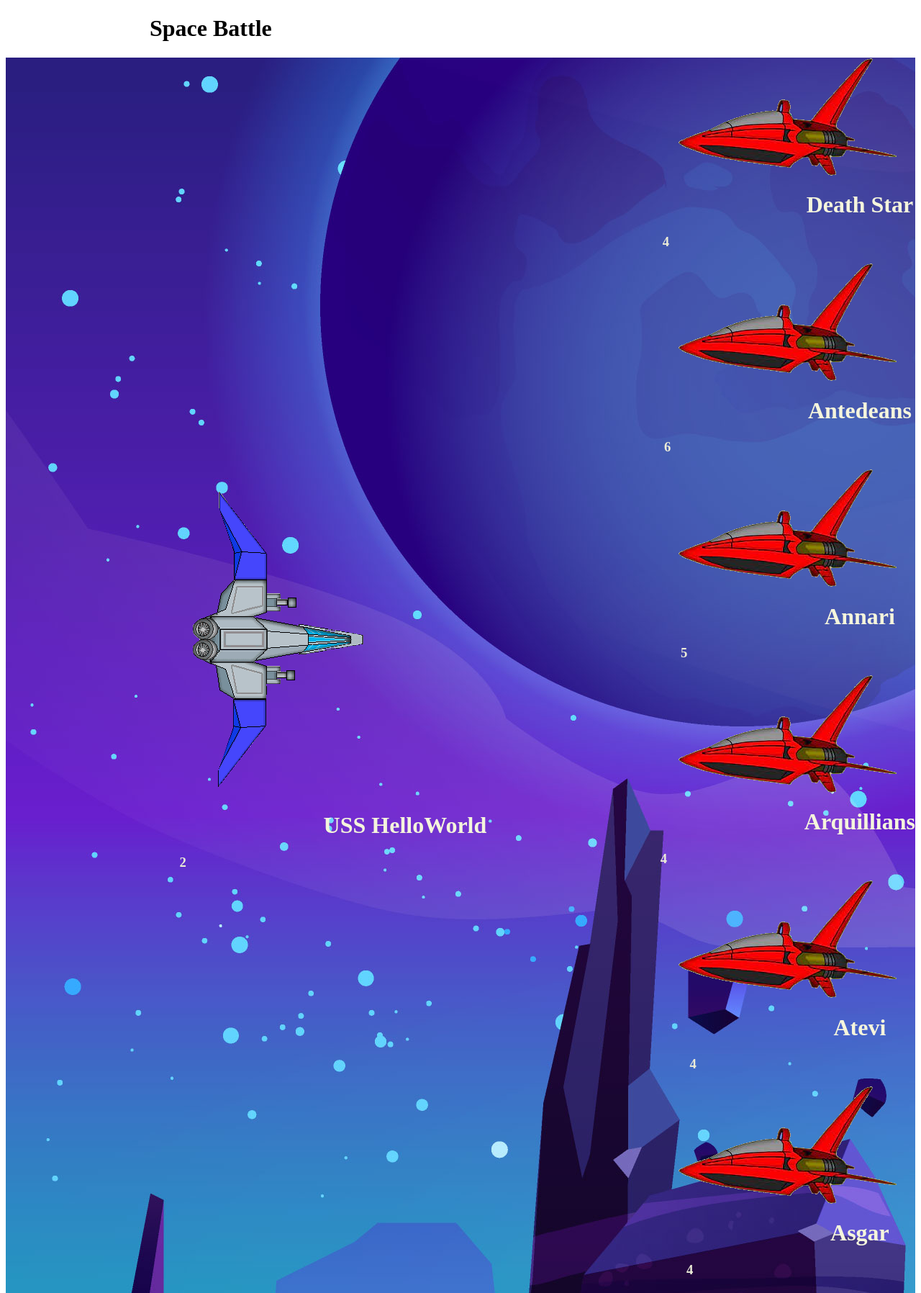
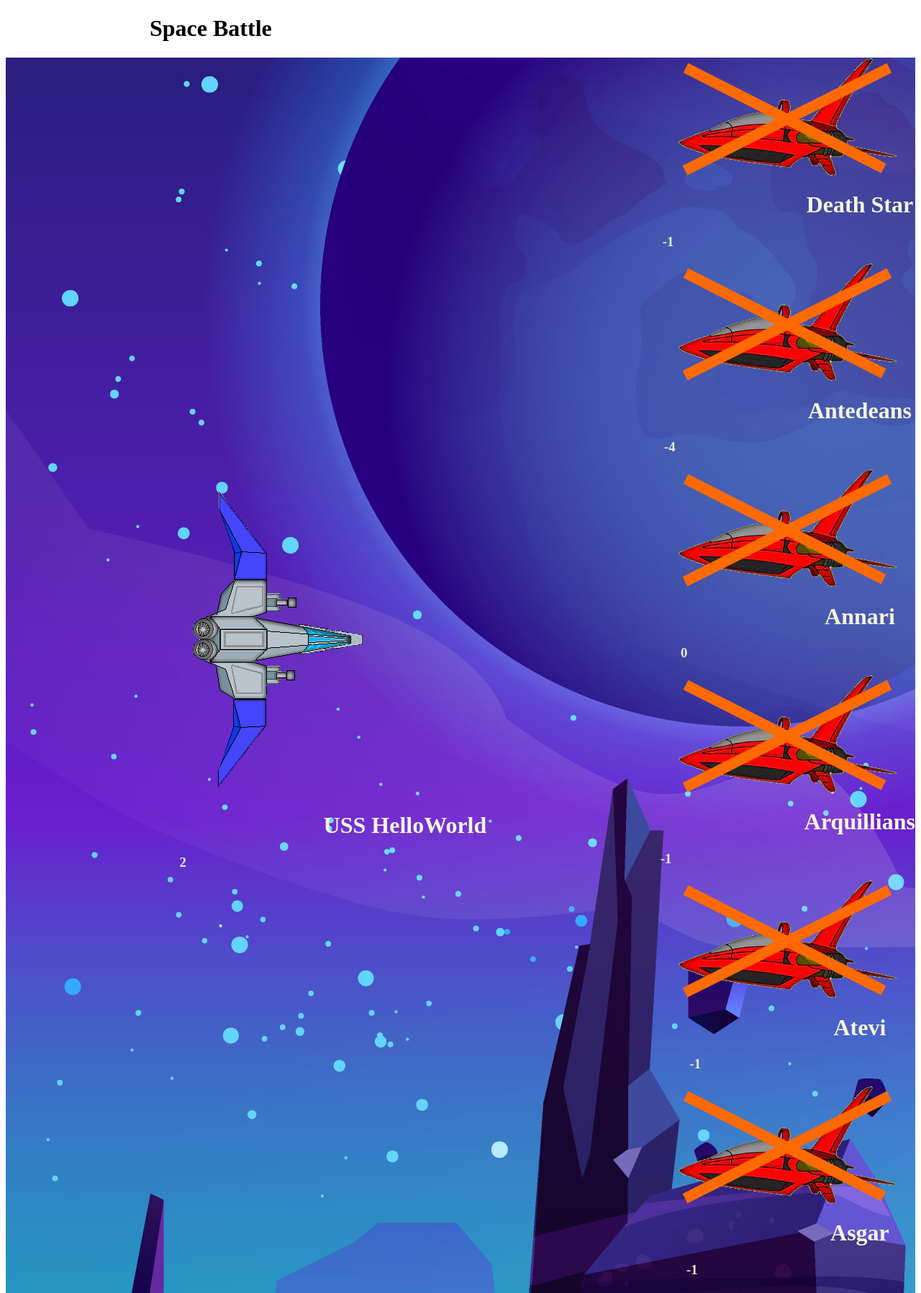
Before and after one commit to Bsmith86/Module1, a plain HTML site: page index.html in a window 1280 px wide. Shown: the top 1796 px of the page at 72% size. Drawn offline with Linux system fonts and the light colour scheme.

Commit message:
updated defeated ships

```diff
--- a/index.html
+++ b/index.html
@@ -21,38 +21,38 @@
     </div>
 
     <div id="alienShips">
-        <img id="alien1" src="./images/enemy_ship.png" alt="enemy ship">
+        <img class="alien" src="./images/enemy_ship.png" alt="enemy ship">
         <div id="data1" class="enemy-data">
             <h1>Death Star</h1>
             <h3 class="aHull" id="ship1Hull"></h3>
 
         </div>
 
-        <img id="alien2" src="./images/enemy_ship.png" alt="enemy ship">
+        <img class="alien" src="./images/enemy_ship.png" alt="enemy ship">
         <div class="ship-data">
             <h1>Antedeans</h1>
             <h3 class="aHull" id="ship2-hull"></h3>
         </div>
 
-        <img src="./images/enemy_ship.png" alt="enemy ship">
+        <img class="alien" src="./images/enemy_ship.png" alt="enemy ship">
         <div class="ship-data">
             <h1>Annari</h1>
             <h3 class="aHull" id="ships3-hull"></h3>
         </div>
 
-        <img src="./images/enemy_ship.png" alt="enemy ship">
+        <img class="alien" src="./images/enemy_ship.png" alt="enemy ship">
         <div class="ship-data">
             <h1>Arquillians</h1>
             <h3 class="aHull" id="ships3-hull"></h3>
         </div>
 
-        <img src="./images/enemy_ship.png" alt="enemy ship">
+        <img class="alien" src="./images/enemy_ship.png" alt="enemy ship">
         <div class="ship-data">
             <h1>Atevi</h1>
             <h3 class="aHull" id="ships3-hull"></h3>
         </div>
 
-        <img src="./images/enemy_ship.png" alt="enemy ship">
+        <img class="alien" src="./images/enemy_ship.png" alt="enemy ship">
         <div class="ship-data">
             <h1>Asgar</h1>
             <h3 class="aHull" id="ships3-hull"></h3>
--- a/script.js
+++ b/script.js
@@ -56,9 +56,9 @@ class AlienShips {
   addShip(name, id) {
     let hull = Math.floor(Math.random() * 4) + 3;
     let firePower = Math.floor(Math.random() * 3) + 2;
-    let accurracy = Math.random() * 0.2 + 0.6;
+    let accuracy = Math.random() * 0.2 + 0.6;
 
-    let newShip = new SpaceShip(name, hull, firePower, accurracy, id);
+    let newShip = new SpaceShip(name, hull, firePower, accuracy, id);
 
     this.ships.push(newShip);
   }
@@ -105,9 +105,11 @@ const aHp = () => {
     element.textContent = myAlienShips.ships[index].hull
 
   });
+};
 
-  // health.textContent = ship.aHull;
-};
+
+  let alienImgArray = document.querySelectorAll('.alien')
+
 const saveEarth = () => {
    showHull();
    aHp();
@@ -129,7 +131,8 @@ const saveEarth = () => {
       console.log(ships[i]);
       // check if enemy hull = 0
       if (ships[i].hull <= 0) {
-        // ships.shift();
+        aHp();
+        alienImgArray[i].src = './images/enemy_ship_dead.png'
         break;
       }
       // defend
@@ -138,6 +141,7 @@ const saveEarth = () => {
       showHull()
       // check if I'm alive
       if (me.hull < 1) {
+        showHull();
         console.log(`${me.name} was destroyed. GAME OVER!`);
         break;
       }
```
